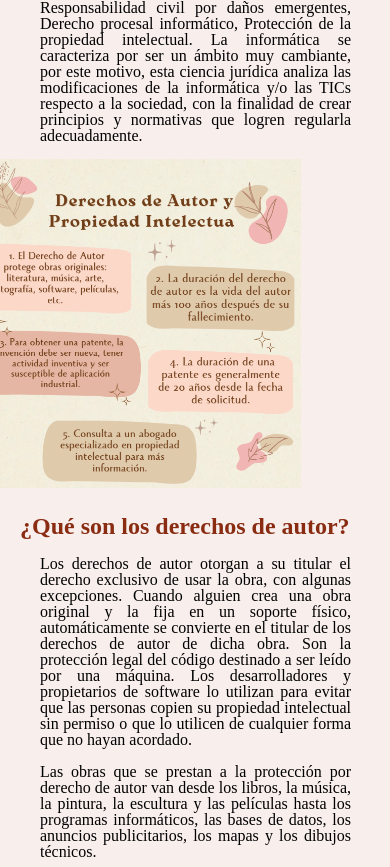
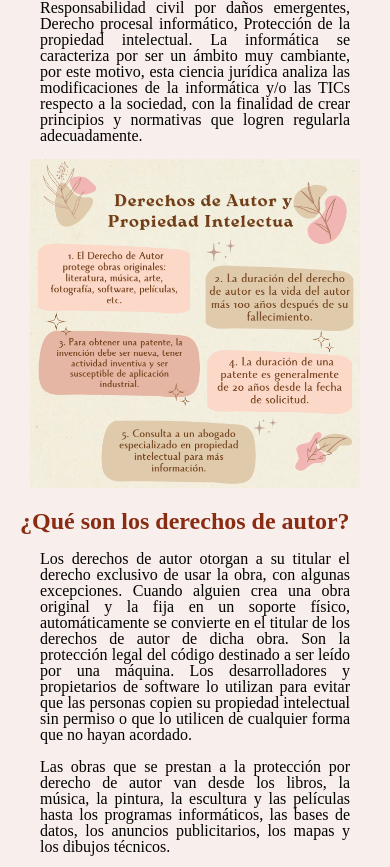
Before and after one commit to martinezmiriam/Protecci-n_Juridica, a plain HTML site: page Derechos.html in a window 390 px wide. Shown: the part 757-1624 px from the top of the page. Drawn offline with Linux system fonts and the light colour scheme.

```diff
--- a/Derechos.html
+++ b/Derechos.html
@@ -153,6 +153,16 @@
             width: 330px; /* Ajusta el tamaño de la imagen */
             height: auto; /* Mantiene las proporciones */
         }
+        /* Ajustes para pantallas pequeñas */
+@media screen and (max-width: 768px) {
+    .imagen-derecha {
+        float: none; /* Elimina el flotado */
+        margin: 0 auto; /* Centra horizontalmente */
+        display: block; /* Asegura que sea un bloque para aplicar el centrado */
+        text-align: center; /* Opcional, asegura el centrado del contenedor */
+    }
+}
+
      /* Footer mejorado */
      footer {
         /* background-color: #000000;*/
```
